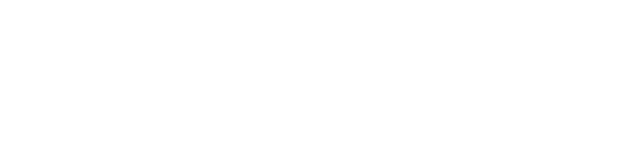
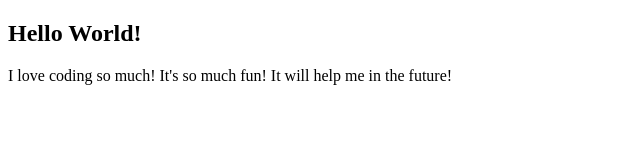
Before and after one commit to cheyennen0503/gh-pages-test, a plain HTML site: page index.html in a window 1280 px wide. Shown: the whole page, without its empty margins (0-640 px from the left). Drawn offline with Linux system fonts and the light colour scheme.

Commit message:
add text to index

```diff
--- a/index.html
+++ b/index.html
@@ -5,6 +5,7 @@
     <title>title</title>
   </head>
   <body>
-
+  <h2>Hello World!</h2>
+  <p>I love coding so much! It's so much fun! It will help me in the future!</p>
   </body>
 </html>
```
